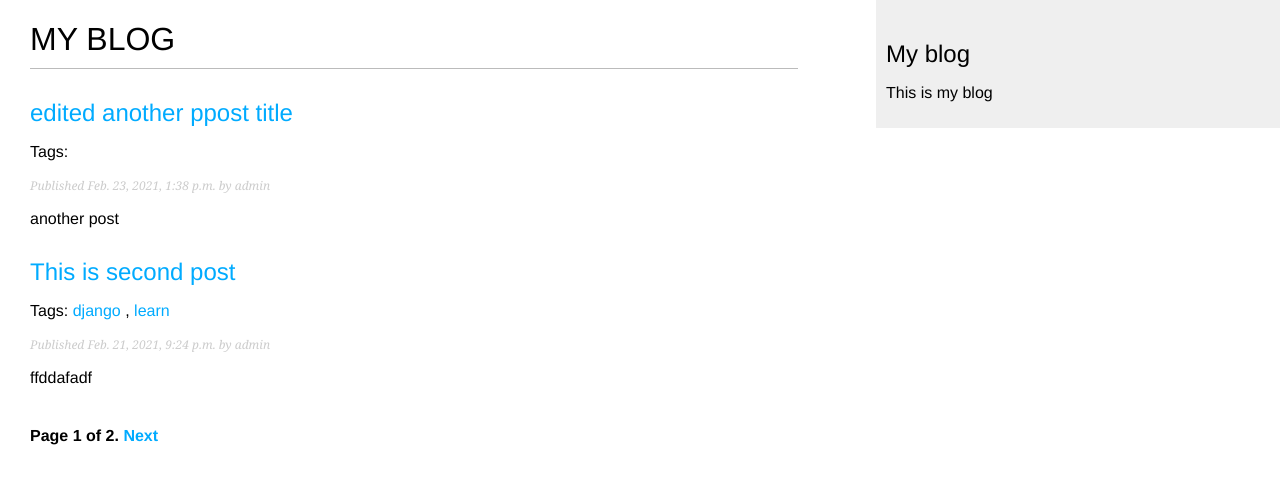
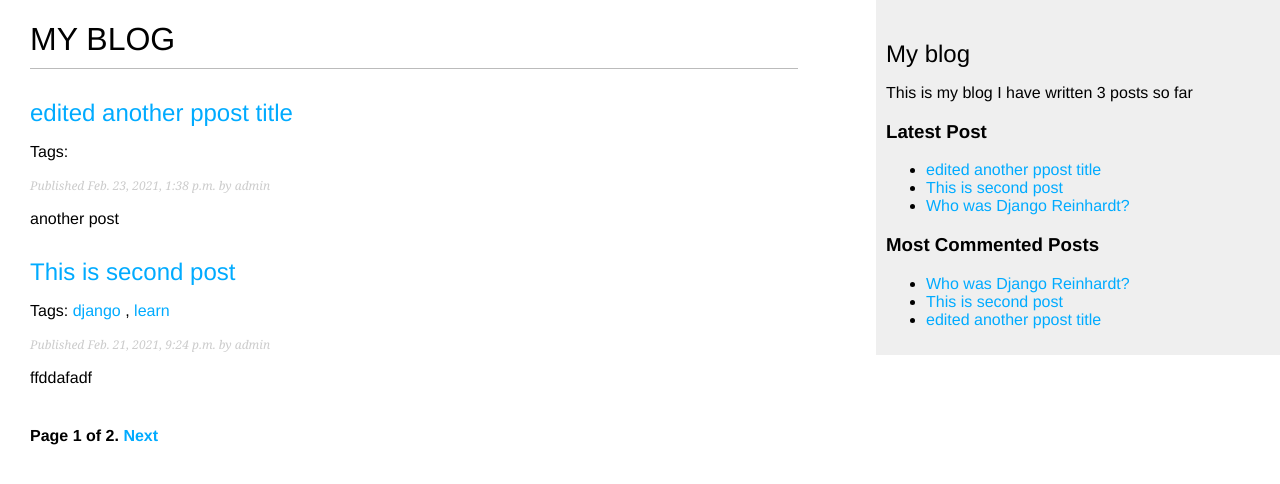
Before and after one commit to hhhameem/Blog-Application, a Django app: page /blog/ in a window 1280 px wide. Shown: the top 484 px of the page. Run offline with Django 3.2, Linux system fonts and the light colour scheme; data comes from the database, SQL or seed files in the repository; parts of the project's set-up code (start-up, migrations or seed data) failed here and were passed over.

Commit message:
custom template tag add

```diff
--- a/mysite/blog/templates/blog/base.html
+++ b/mysite/blog/templates/blog/base.html
@@ -1,3 +1,4 @@
+{% load blog_tags %}
 {% load static %}
 <!DOCTYPE html>
 <html>
@@ -14,7 +15,19 @@
     </div>
     <div id="sidebar">
         <h2>My blog</h2>
-        <p>This is my blog</p>
+        <p>This is my blog I have written {% total_posts %} posts so far</p>
+        <h3>Latest Post</h3>
+        {% show_latest_posts 3 %}
+
+        <h3>Most Commented Posts</h3>
+        {% get_most_commented_post as most_commented_post %}
+        <ul>
+            {% for post in most_commented_post %}
+            <li>
+                <a href="{{ post.get_absolute_url }}">{{ post.title }} </a>
+            </li>
+            {% endfor %}
+        </ul>
     </div>
 </body>
 
--- /dev/null
+++ b/mysite/blog/templates/blog/post/latest_posts.html
@@ -0,0 +1,7 @@
+<ul>
+    {% for post in latest_posts %}
+    <li>
+        <a href="{{ post.get_absolute_url }}"> {{ post.title }} </a>
+    </li>
+    {% endfor %}
+</ul>
--- /dev/null
+++ b/mysite/blog/templatetags/blog_tags.py
@@ -0,0 +1,18 @@
+from django import template
+from ..models import Post
+from django.db.models import Count
+
+register = template.Library()
+
+@register.simple_tag
+def total_posts():
+    return Post.published.count()
+
+@register.inclusion_tag('blog/post/latest_posts.html')
+def show_latest_posts(count=5):
+    latest_posts = Post.published.order_by('-publish')[:count]
+    return {'latest_posts':latest_posts}
+
+@register.simple_tag
+def get_most_commented_post(count=5):
+    return Post.published.annotate(total_comments = Count('comments')).order_by('-total_comments')[:count]
```
Also changed, not shown: mysite/blog/templatetags/__init__.py (added).
